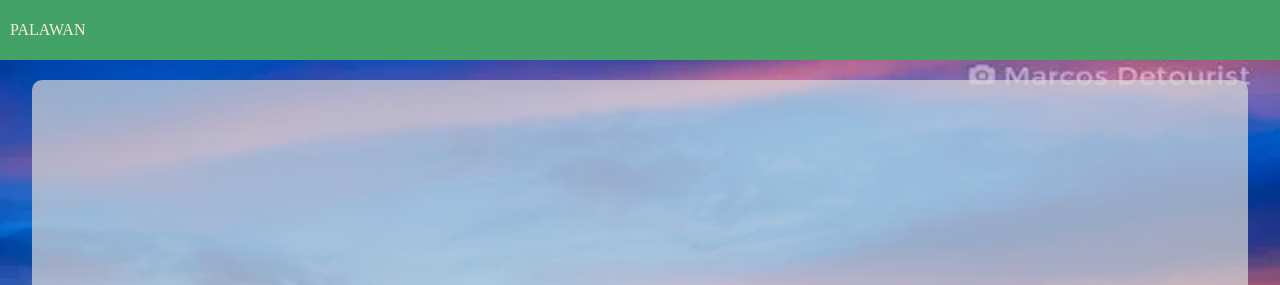
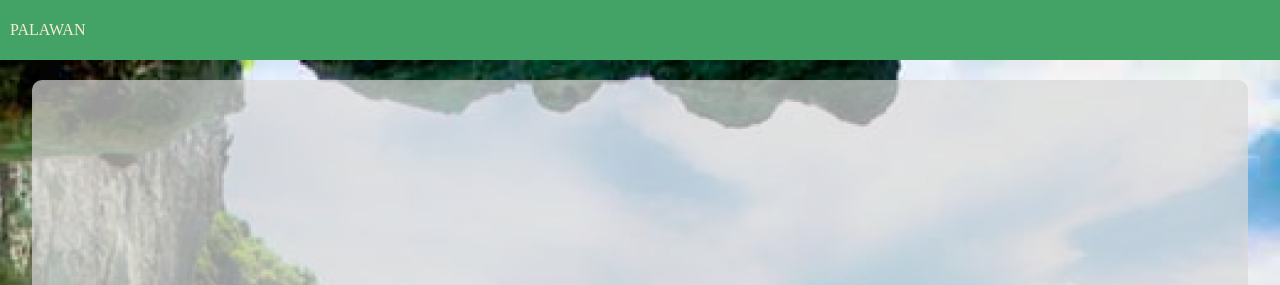
Before and after one commit to Javes1441/WD34_EXERCISE6_Balabaa_Javes, a plain HTML site: page index.html in a window 1280 px wide. Shown: the top 285 px of the page. Drawn offline with Linux system fonts and the light colour scheme.

Commit message:
final css

```diff
--- a/style/style.css
+++ b/style/style.css
@@ -29,7 +29,7 @@ body{
     display: flex;
     justify-content: center;
 
-    background:  url(../img/12.webp);
+    background:  url(../img/PUERTO-PRINCESA-PALAWAN\ 1.png);
     background-color: #43A367;
     background-position: center;
     background-repeat: no-repeat;
```
